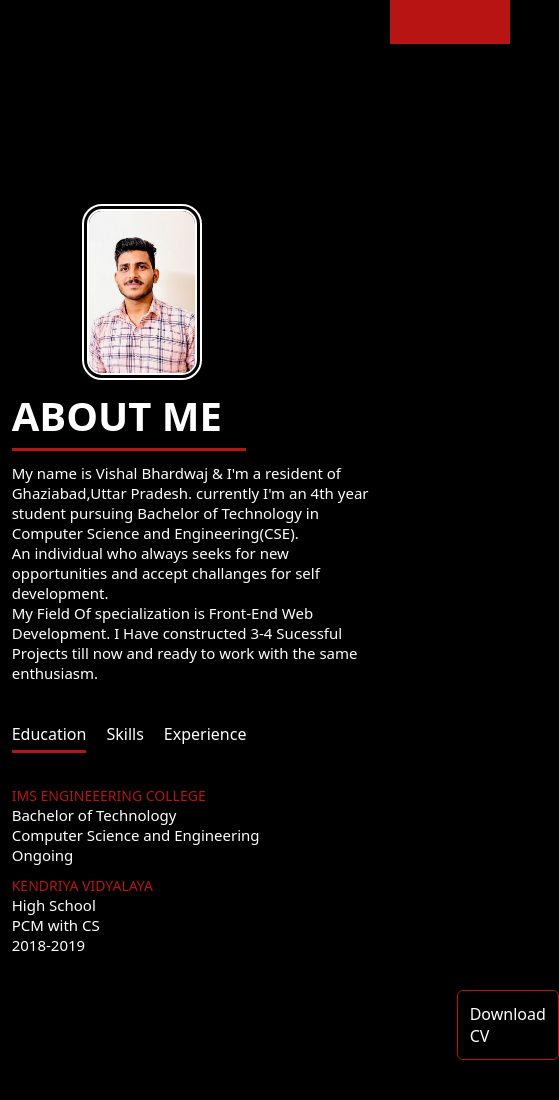
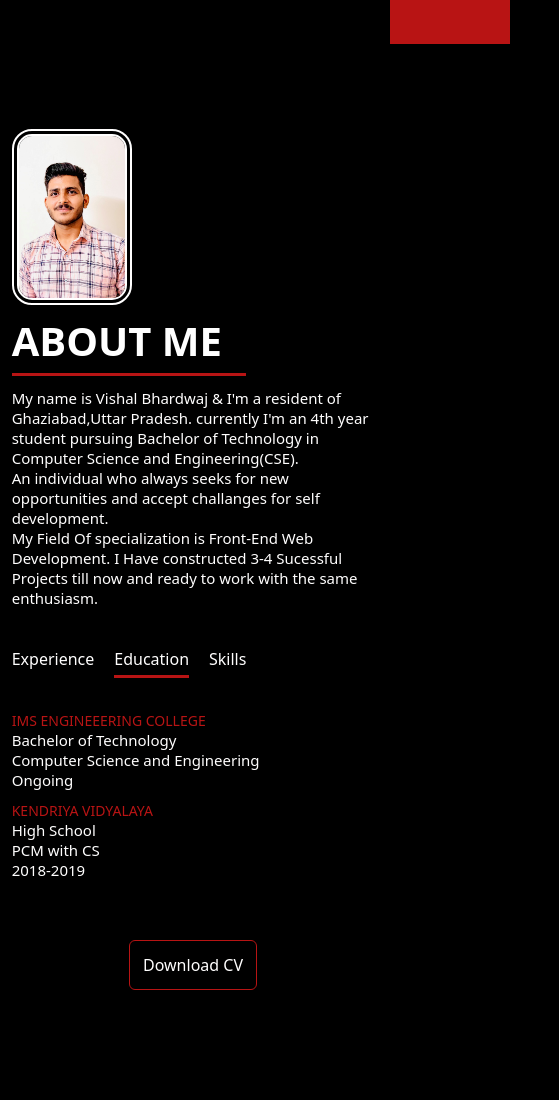
Before and after one commit to vishubhar/Portfolio, a plain HTML site: page index.html in a window 390 px wide. Shown: the part 800-1900 px from the top of the page, 559 px wide, since content can reach past the window. Drawn offline with Linux system fonts and the light colour scheme.

Commit message:
Commit all files

```diff
--- a/index.html
+++ b/index.html
@@ -48,9 +48,9 @@
                     An individual who always seeks for new opportunities and accept challanges for self development.
                         <br> My Field  Of specialization is Front-End Web Development. I Have constructed 3-4 Sucessful Projects till now and ready to work with the same enthusiasm.</p>
                     <div class="tab-title">
+                        <p class="tab-links" onclick="opentab('Experience')">Experience</p>
                         <p class="tab-links active-link" onclick="opentab('Education')">Education</p>
                         <p class="tab-links"onclick="opentab('Skills')">Skills</p>
-                        <p class="tab-links" onclick="opentab('Experience')">Experience</p>
                     </div>
                     <div class="tab-contents active-tab" id="Education">
                         <ul>
@@ -92,7 +92,7 @@
                     <h3>College Website</h3>
                     <p>The College Website is built with HTMl & CSS <br> &
                     is A prototype of Actual College Website</p>
-                    <a href="https://relaxed-figolla-a2623d.netlify.app/"><i class="fa-solid fa-arrow-up-right-from-square"></i></a>
+                    <a href="https://relaxed-figolla-a2623d.netlify.app/"> <i class="fa-solid fa-arrow-up-right-from-square"></i></a>
                 </div>
             </div>
             <div class="Work">
--- a/style.css
+++ b/style.css
@@ -113,12 +113,13 @@ nav ul li a:hover::after{
 }
 .Subtitle{
     font-weight: 780;
-    font-size: 40px;
+    font-size: 60px;
     color: #ffffff;
     position: relative;
     display: flex;
 
 }
+
 .Subtitle::after{
     content: '';
     width: 25.5%;
@@ -443,15 +444,16 @@ nav .fa-solid{
 
     .about-col1, .about-col2{
         flex-basis: 100%;
+        margin-top: 0px;
     }
     .about-col1{
-        margin-bottom: 30px;
         margin-bottom: 3px;
     }
     .about-col1 img{
         width: 120px;
         border-radius: 20px;
         margin-bottom: 0px;
+        margin-left: 0px;
     }
     .about-col2{
         font-size: 15px;
@@ -463,8 +465,9 @@ nav .fa-solid{
     }
 
     .btn1{
-        padding: 12px;
-        margin-top: 25px;
+        padding: 13px;
+        margin-top: 50px;
+        margin-left: 32%;
     }
     .btn{
         padding: 12px;
```
